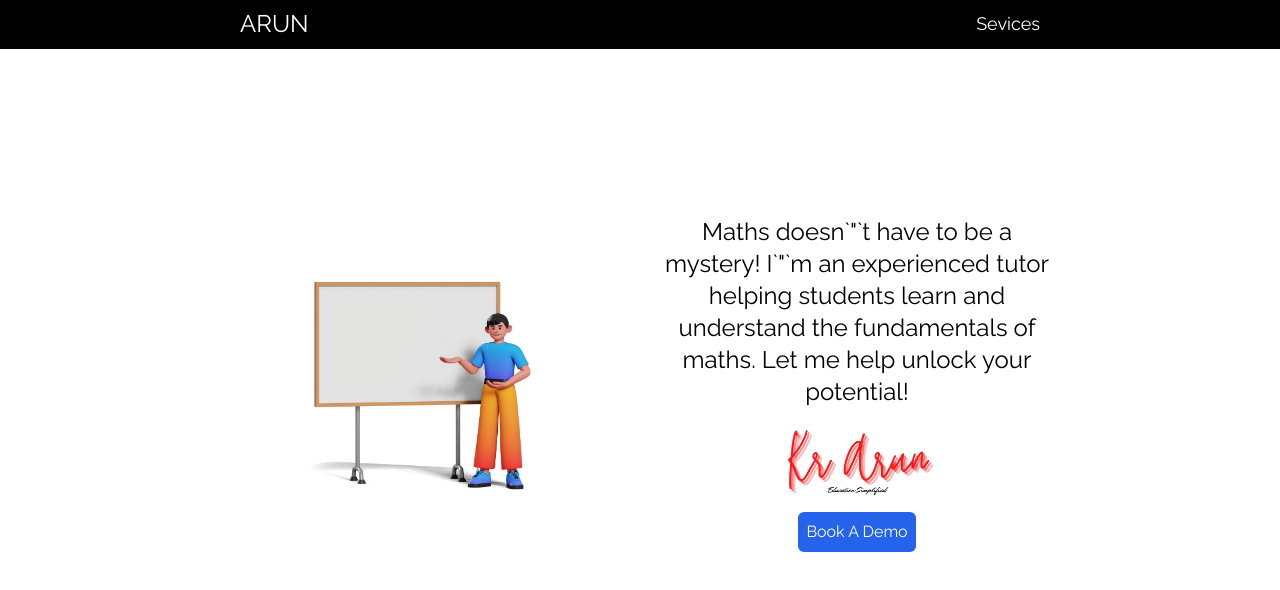
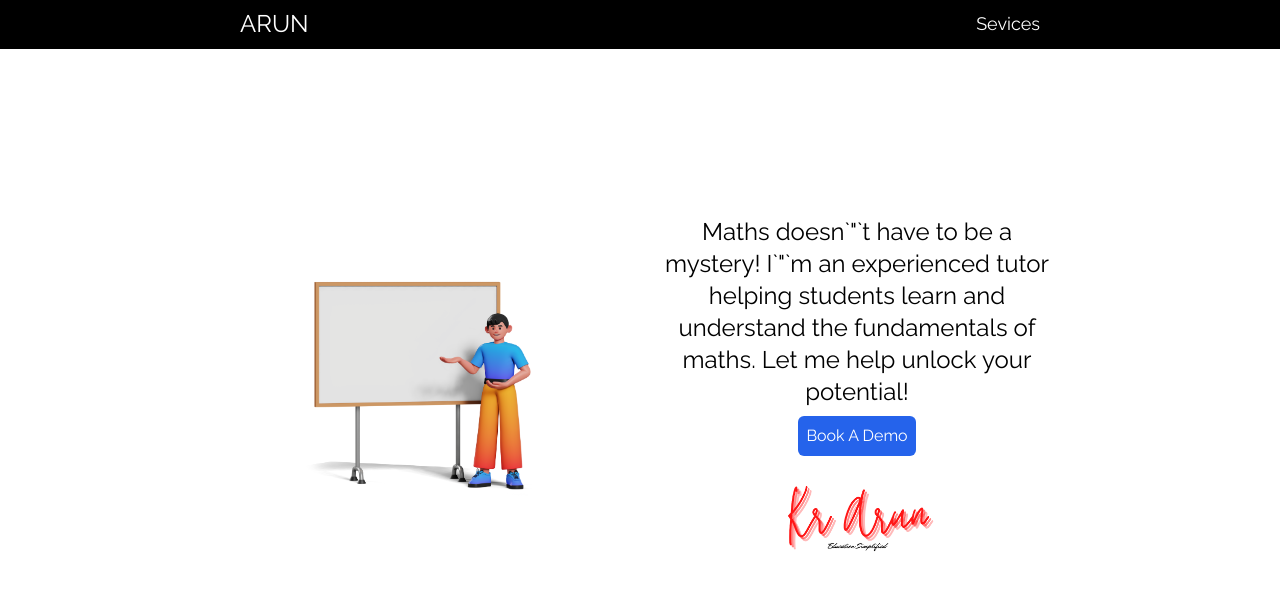
Before and after one commit to WoW-Developer/imkrarun, a Next.js app: page / in a window 1280 px wide. Shown: the top 590 px of the page. Built offline with nearby package versions, Linux system fonts and the light colour scheme; what tailwindcss-debug-screens would draw is missing.

Commit message:
image adjust

```diff
--- a/src/app/page.jsx
+++ b/src/app/page.jsx
@@ -15,10 +15,10 @@ export default function Home() {
             tutor helping students learn and understand the fundamentals of
             maths. Let me help unlock your potential!
           </h1>
-          <img className="h-24 w-fit " src="./favicon.png" />
           <div className="rounded-md flex bg-blue-600 text-base text-white p-2 m-2">
             <Link href={"/request"}>Book A Demo</Link>
           </div>
+          <img className="h-24 w-fit " src="./favicon.png" />
         </div>
 
         {/* 2nd Col */}
```
